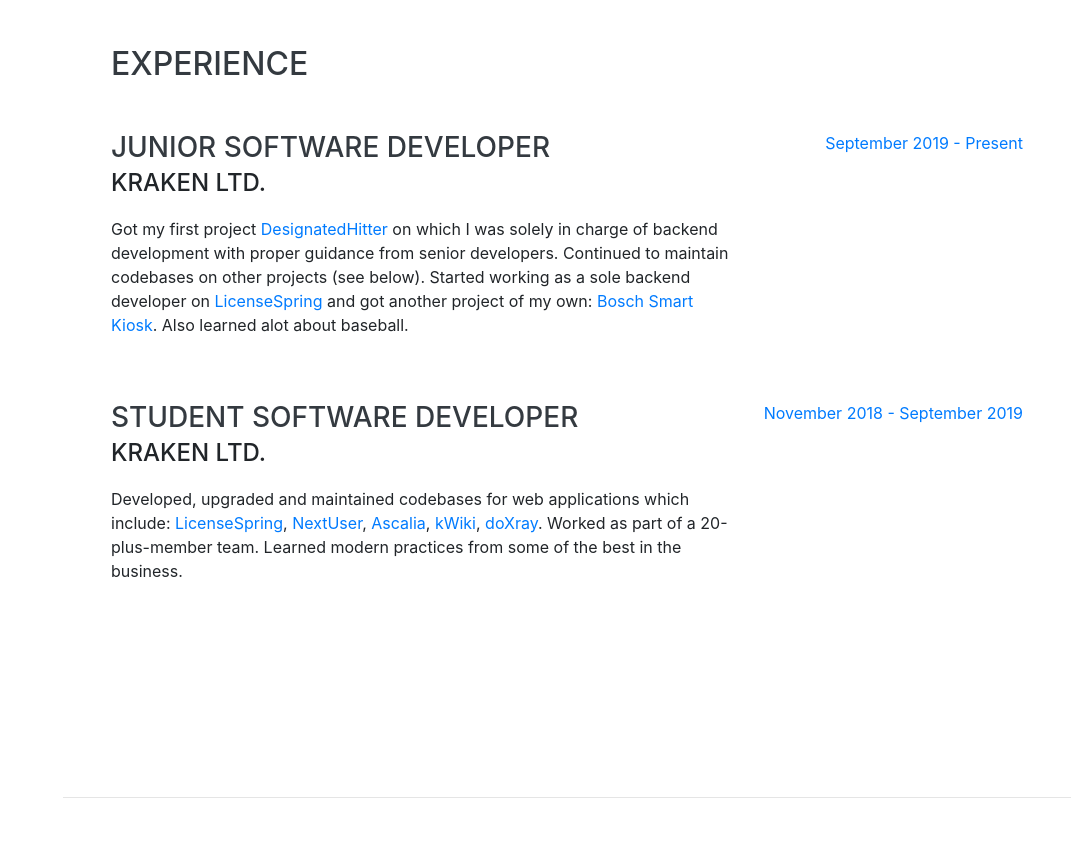
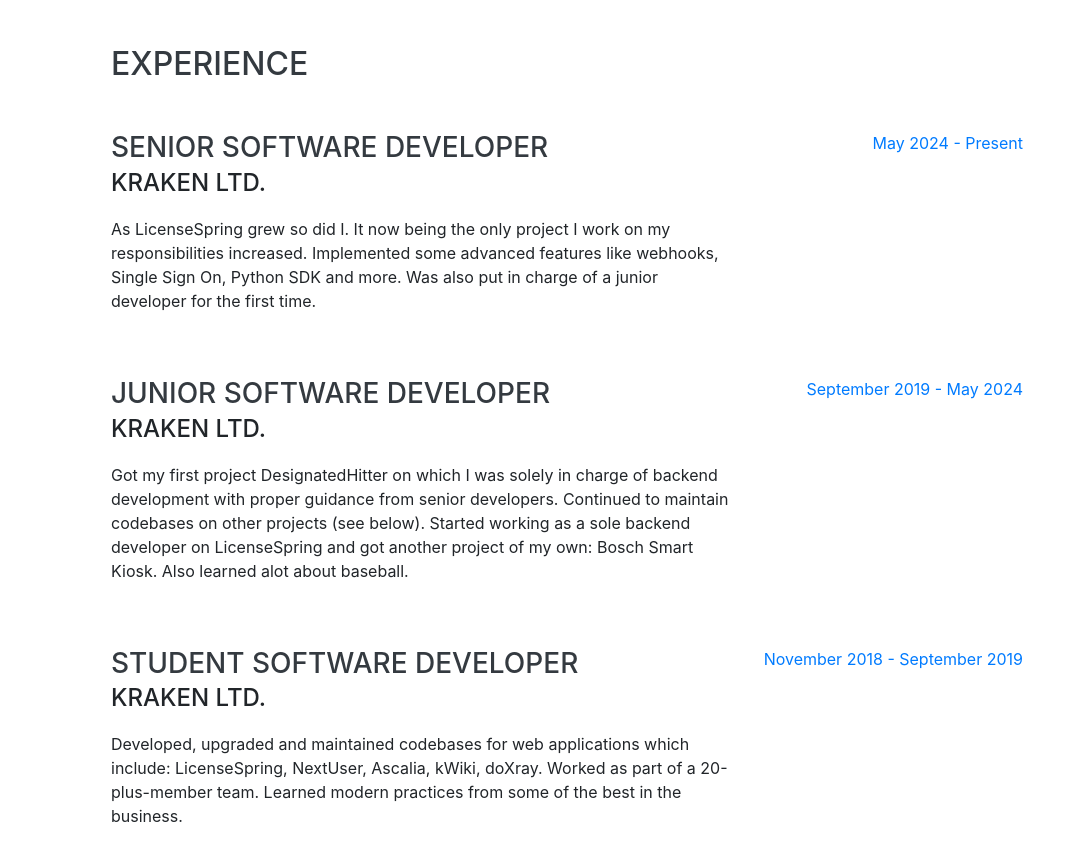
Before and after one commit to tsredanovic/tsredanovic.github.io, a website with bundled scripts: page index.html in a window 1280 px wide. Shown: the part 804-1651 px from the top of the page, without its empty margins (209-1280 px from the left). Built offline with nearby package versions, Linux system fonts and the light colour scheme; no server answers; a web font is replaced by a local one.

Commit message:
new expirience and links removed from experiences

```diff
--- a/index.html
+++ b/index.html
@@ -111,22 +111,34 @@
 
         <div class="resume-item d-flex flex-column flex-md-row justify-content-between mb-5">
           <div class="resume-content">
+            <h3 class="mb-0">Senior Software Developer</h3>
+            <div class="subheading mb-3">Kraken Ltd.</div>
+            <p>
+              As LicenseSpring grew so did I. It now being the only project I work on my responsibilities increased.
+              Implemented some advanced features like webhooks, Single Sign On, Python SDK and more.
+              Was also put in charge of a junior developer for the first time.
+            </p>
+          </div>
+          <div class="resume-date text-md-right">
+            <span class="text-primary">May 2024 - Present</span>
+          </div>
+        </div>
+
+        <div class="resume-item d-flex flex-column flex-md-row justify-content-between mb-5">
+          <div class="resume-content">
             <h3 class="mb-0">Junior Software Developer</h3>
             <div class="subheading mb-3">Kraken Ltd.</div>
             <p>
-              Got my first project
-              <a href="https://designatedhitter.app" target="_blank">DesignatedHitter</a>
+              Got my first project DesignatedHitter
               on which I was solely in charge of backend development with proper guidance from senior developers.
               Continued to maintain codebases on other projects (see below).
-              Started working as a sole backend developer on
-              <a href="https://licensespring.com" target="_blank">LicenseSpring</a>
-              and got another project of my own:
-              <a href="http://bosch.kraken.hr" target="_blank">Bosch Smart Kiosk</a>.
+              Started working as a sole backend developer on LicenseSpring
+              and got another project of my own: Bosch Smart Kiosk.
               Also learned alot about baseball.
             </p>
           </div>
           <div class="resume-date text-md-right">
-            <span class="text-primary">September 2019 - Present</span>
+            <span class="text-primary">September 2019 - May 2024</span>
           </div>
         </div>
 
@@ -136,11 +148,7 @@
             <div class="subheading mb-3">Kraken Ltd.</div>
             <p>
               Developed, upgraded and maintained codebases for web applications which include:
-              <a href="https://licensespring.com" target="_blank">LicenseSpring</a>,
-              <a href="https://www.nextuser.com" target="_blank">NextUser</a>,
-              <a href="https://ascalia.io" target="_blank">Ascalia</a>,
-              <a href="https://kwiki.io" target="_blank">kWiki</a>,
-              <a href="https://doxray.com" target="_blank">doXray</a>.
+              LicenseSpring, NextUser, Ascalia, kWiki, doXray.
               Worked as part of a 20-plus-member team. Learned modern practices from some of the best in the business.
             </p>
           </div>
```
Also changed, not shown: img/projects/ls/ls_licenses.png.
